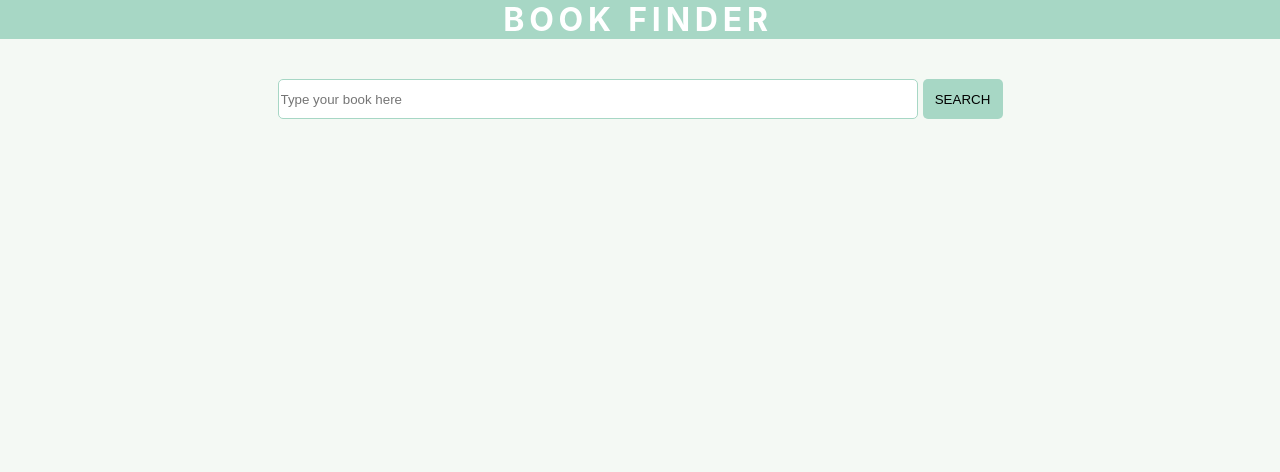
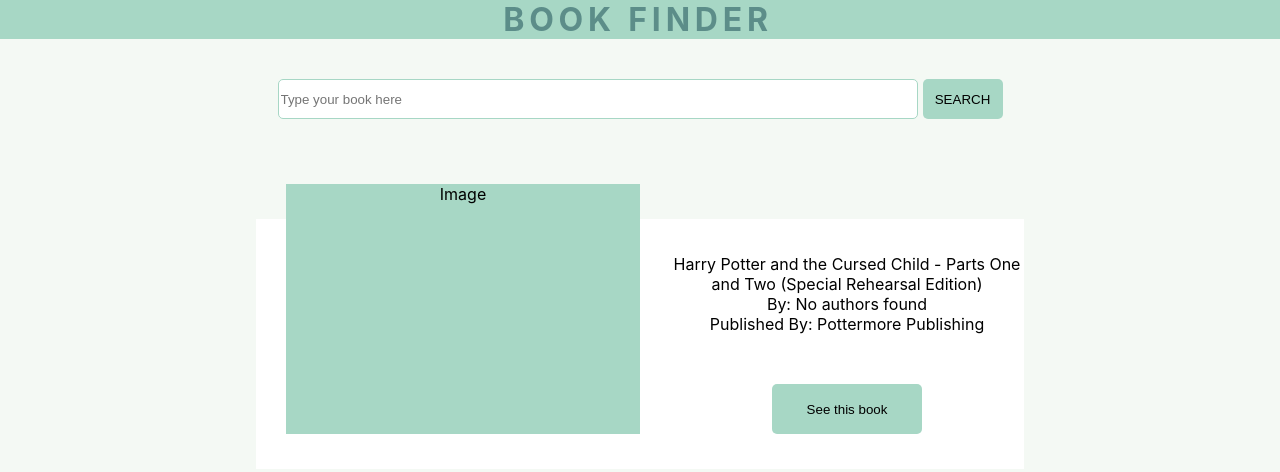
Before and after one commit to geek4ctrl/book-finder, a React (Create React App) app: page / in a window 1280 px wide. Shown: the top 472 px of the page. Built offline with nearby package versions, Linux system fonts and the light colour scheme.

Commit message:
Cards created

```diff
--- a/src/App.css
+++ b/src/App.css
@@ -61,7 +61,7 @@
   background-color: #a7d7c5;
 
   margin-bottom: 40px;
-  color: gray;
+  color: #5c8d89;
 
   animation:
     writing 3.5s steps(40, end),
@@ -97,3 +97,48 @@
   background-color: #5c8d89;
   color: white;
 }
+
+.card{
+  width: auto;
+  height: 250px;
+  background-color: white;
+  margin: 0 auto;
+  margin-top: 100px;
+  margin-left: 20%;
+  margin-right: 20%;
+
+  display: flex;
+  flex-direction: row;
+  justify-content: space-around;
+  align-items: center;
+
+  position: absolute;
+}
+
+.book-image{
+  flex: 1;
+  width: 200px;
+  height: inherit;
+  background-color: #a7d7c5;
+  margin-bottom: 70px;
+  margin-left: 30px;
+  margin-right: 30px;
+
+}
+
+.book-description{
+  flex: 1;
+  width: auto;
+}
+
+.see-more-button{
+  margin-top: 50px;
+}
+
+.see-more{
+  border: none;
+  border-radius: 5px;
+  width: 150px;
+  height: 50px;
+  background-color: #A7D7C5;
+}
--- a/src/App.js
+++ b/src/App.js
@@ -12,6 +12,21 @@
 
             <input className="search-book" type="search" placeholder="Type your book here"/>
             <input className="search-button" type="button" value="SEARCH"/>
+
+           {/* Creating the book element*/}
+
+          <div> {/* This will be used to separate cards in twos */}
+              <div className="card">
+                  <div className="book-image">Image</div>
+                  <div className="book-description">
+                      <div className="book-title">Harry Potter and the Cursed Child - Parts One and Two (Special Rehearsal Edition) </div>
+                      <div className="book-author">By: No authors found</div>
+                      <div className="book-publisher">Published By: Pottermore Publishing</div>
+
+                      <div className="see-more-button"><button className="see-more">See this book</button></div>
+                  </div>
+              </div>
+          </div>
       </div>
     );
   }
```
